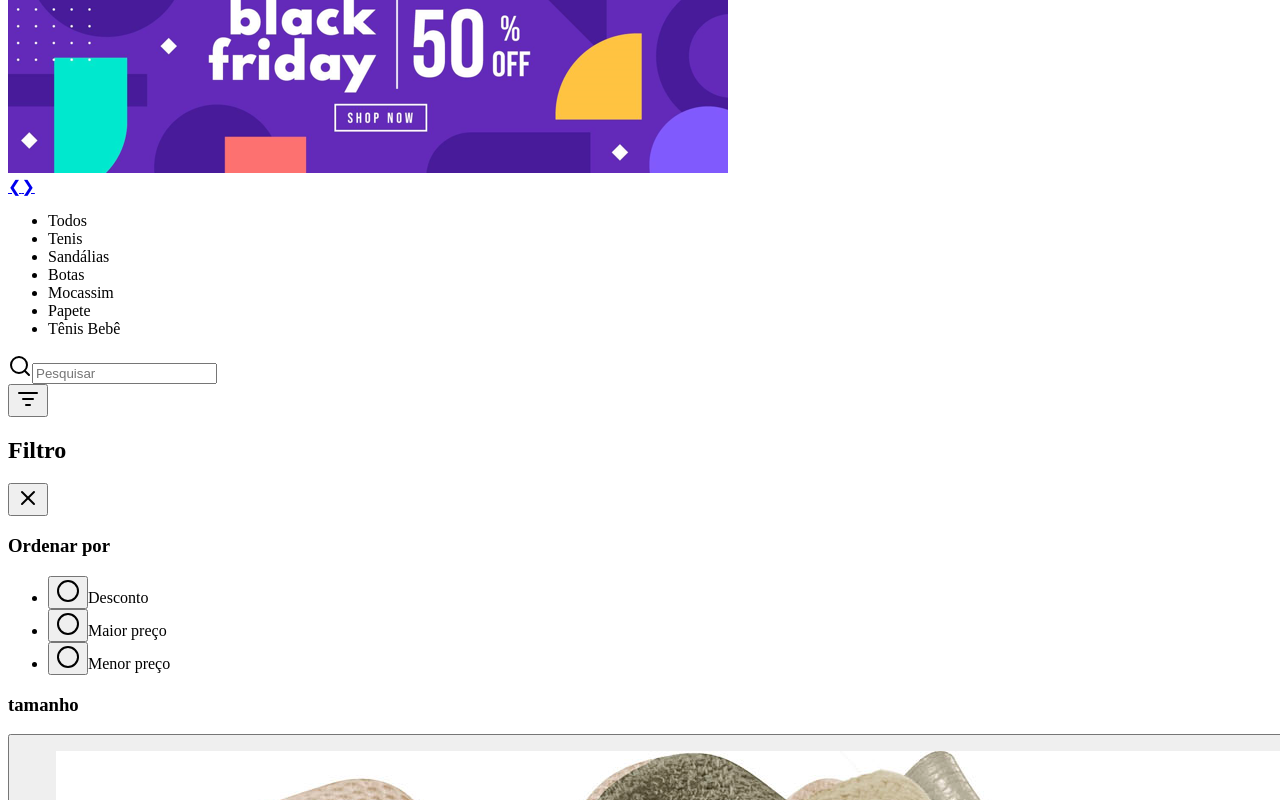
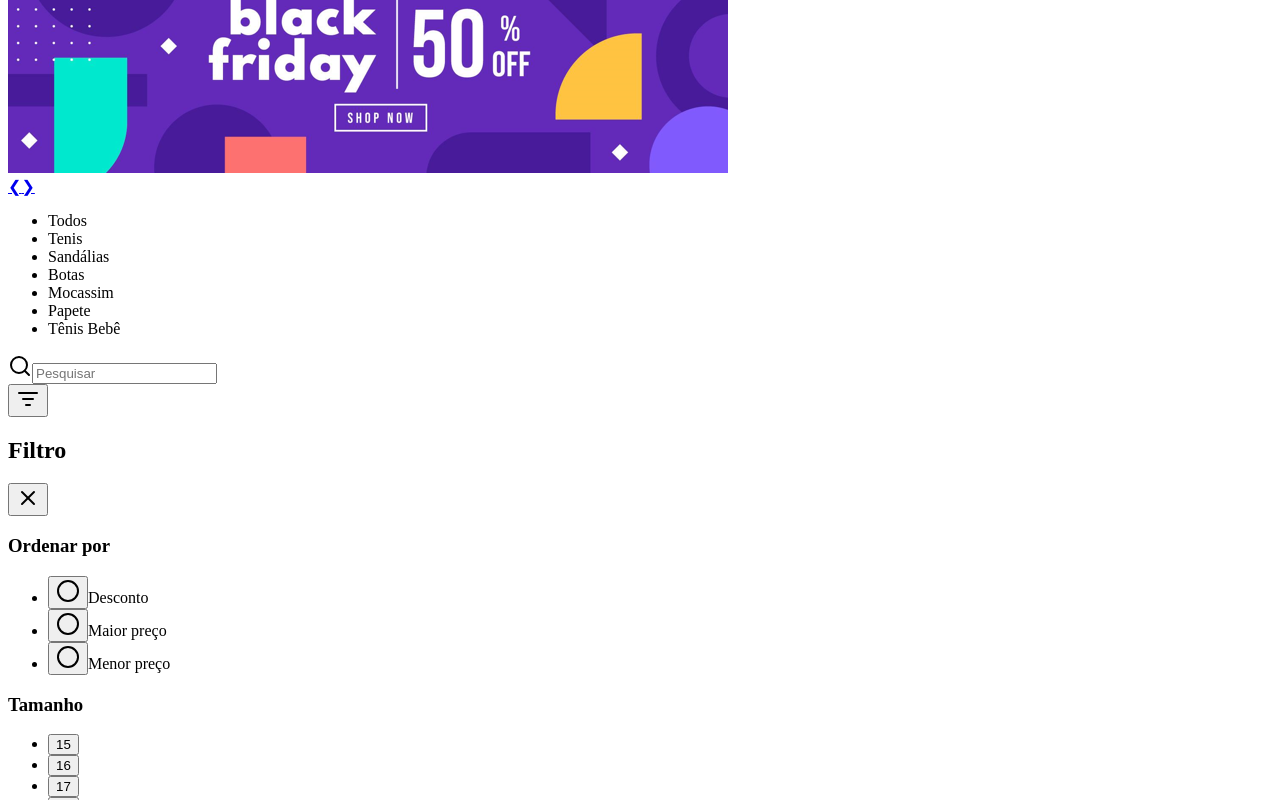
Before and after one commit to diogokimisima/CatalogoLink, a Vue app: page / in a window 1280 px wide. Both pictures are taken after a click on the button 28 px from the left and 1013 px from the top of the page. Shown: the part 613-1413 px from the top of the page. Built offline with nearby package versions, Linux system fonts and the light colour scheme.

Commit message:
fazendo a interface dos filtro por tamanho

```diff
--- a/src/components/header/Header.vue
+++ b/src/components/header/Header.vue
@@ -1,5 +1,3 @@
-<!-- header.vue -->
-
 <template>
     <header>
         <HeaderBanner />
@@ -34,47 +32,48 @@
 
         <transition name="slide">
             <div v-if="showSideFilter"
-                class="fixed top-0 right-0 h-full w-72 bg-slate-200 text-black p-4 transform transition-transform duration-300 z-50">
+                class="fixed top-0 right-0 h-full w-72 bg-slate-200 text-black p-4 transform transition-transform duration-300 z-50 overflow-x-auto">
                 <div class="flex items-center mb-6">
                     <h2 class="text-2xl font-bold">Filtro</h2>
                     <button @click="toggleSideFilter" class="ml-auto">
                         <X class="w-7 h-7" />
                     </button>
                 </div>
-                <div>
-                    <h3 class="font-semibold text-lg mb-6">Ordenar por</h3>
+                <div class="mb-5">
+                    <h3 class="font-semibold text-lg mb-6 border-t border-b border-slate-400 py-2">Ordenar por</h3>
                     <ul>
                         <li class="mb-2 flex items-center">
                             <button @click="sortBy('discount')">
-                                <Circle v-if="filterSelected != 'discount'" class="bg-white rounded-full"  />
-                                <CircleDot v-else class="bg-sky-400 rounded-full"/>
+                                <Circle v-if="filterSelected != 'discount'" class="bg-white rounded-full" />
+                                <CircleDot v-else class="bg-sky-400 rounded-full" />
                             </button>
                             <label for="sortByDiscount" class="ml-2 cursor-pointer">Desconto</label>
                         </li>
                         <li class="mb-2 flex items-center">
-                            <button @click="sortBy('highPrice')" >
-                                <Circle v-if="filterSelected != 'highPrice'" class="bg-white rounded-full"  />
-                                <CircleDot v-else class="bg-sky-400 rounded-full"/>
+                            <button @click="sortBy('highPrice')">
+                                <Circle v-if="filterSelected != 'highPrice'" class="bg-white rounded-full" />
+                                <CircleDot v-else class="bg-sky-400 rounded-full" />
                             </button>
                             <label for="sortByHighPrice" class="ml-2 cursor-pointer">Maior preço</label>
                         </li>
                         <li class="mb-2 flex items-center">
                             <button @click="sortBy('lowPrice')">
-                                <Circle v-if="filterSelected != 'lowPrice'" class="bg-white rounded-full"  />
-                                <CircleDot v-else class="bg-sky-400 rounded-full"/>
+                                <Circle v-if="filterSelected != 'lowPrice'" class="bg-white rounded-full" />
+                                <CircleDot v-else class="bg-sky-400 rounded-full" />
                             </button>
                             <label for="sortByLowPrice" class="ml-2 cursor-pointer">Menor preço</label>
                         </li>
                     </ul>
                 </div>
-                <div>
-                    <h3 class="font-semibold text-lg mb-6">tamanho</h3>
-                    <ul>
-                        <li v-for="tamanho in seletectedItem?.tamanho" :key="tamanho" class="mb-2 flex items-center" >
-                            <button @click="sortBy('discount')">
-                                <Circle class="bg-white rounded-full"  :class="{ 'bg-sky-400': filterSelected === 'discount' }" />
+                <div class="mb-5">
+                    <h3 class="font-semibold text-lg mb-6 border-t border-b border-slate-400 py-2">Tamanho</h3>
+                    <ul class="flex flex-row flex-wrap gap-0.5">
+                        <li v-for="tamanho in uniqueSizes" :key="tamanho" >
+                            <button class="mb-2 border border-slate-400 w-14 h-8 rounded-md" @click="sortBySize(tamanho)">
+                            <div class="flex items-center justify-center">
+                                {{ tamanho }}
+                            </div>
                             </button>
-                            <label for="sortByDiscount" class="ml-2 cursor-pointer">{{ tamanho }}</label>
                         </li>
                     </ul>
                 </div>
@@ -86,6 +85,7 @@
 <script setup>
 import { ref, onMounted, onBeforeUnmount, watch } from 'vue';
 import { Search, ListFilter, X, Circle, CircleDot } from 'lucide-vue-next';
+import { catalogo } from '../../data/catalogo.js'
 
 import HeaderBanner from './HeaderBanner.vue';
 import HeaderCategorias from './HeaderCategorias.vue';
@@ -94,7 +94,15 @@ const isSticky = ref(false);
 const showSideFilter = ref(false);
 const headerBanner = ref(null);
 const filterSelected = ref(null);
-const seletectedItem = ref(null);
+const uniqueSizes = ref([]);
+
+const extractUniqueSizes = (catalogo) => {
+    const sizes = new Set();
+    catalogo.forEach(item => {
+        item.tamanho.forEach(size => sizes.add(size));
+    });
+    return Array.from(sizes).sort((a, b) => a - b);
+};
 
 const toggleSideFilter = () => {
     showSideFilter.value = !showSideFilter.value;
@@ -104,6 +112,13 @@ const sortBy = (selected) => {
     filterSelected.value = filterSelected.value === selected ? null : selected;
 
     const event = new CustomEvent('sort-selected', { detail: selected });
+    window.dispatchEvent(event);
+};
+
+const sortBySize = (size) => {
+    filterSelected.value = filterSelected.value === size ? null : size;
+
+    const event = new CustomEvent('size-selected', { detail: size });
     window.dispatchEvent(event);
 };
 
@@ -127,6 +142,7 @@ const handleSearchInput = (query) => {
 };
 
 onMounted(() => {
+    uniqueSizes.value = extractUniqueSizes(catalogo); // Atualizar uniqueSizes na montagem
     window.addEventListener('scroll', handleScroll);
 });
 
```
